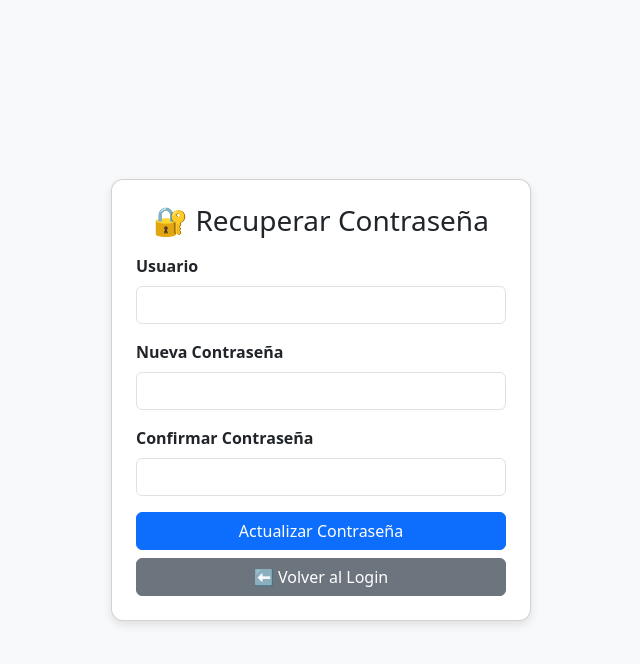
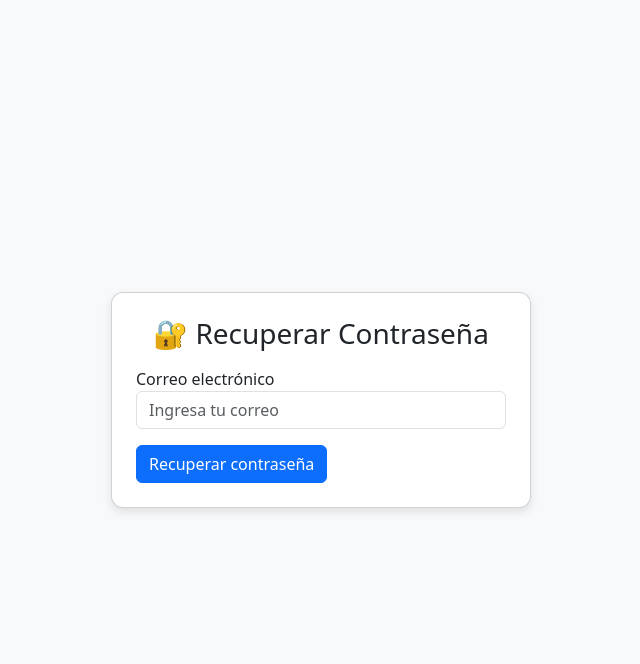
Before and after one commit to JozeDavhiid/Mantenimiento_Computadores, a Flask app: page /recuperar in a window 1280 px wide. Shown: the top 664 px of the page, without its empty margins (319-959 px from the left). Run offline with Flask 3, Linux system fonts and the light colour scheme; some libraries are stand-ins or nearby versions.

Commit message:
Actualizacion

```diff
--- a/app.py
+++ b/app.py
@@ -9,6 +9,7 @@ from reportlab.lib.pagesizes import letter
 from reportlab.pdfgen import canvas
 import re
 from functools import wraps
+from flask_mail import Mail, Message
 
 # -----------------------
 # Configuración
@@ -233,29 +234,41 @@ def registro():
 @app.route('/recuperar', methods=['GET', 'POST'])
 def recuperar():
     if request.method == 'POST':
-        usuario = request.form['usuario'].strip()
-        nueva_contrasena = request.form['nueva_contrasena'].strip()
-        confirmar = request.form['confirmar'].strip()
-
-        if nueva_contrasena != confirmar:
-            flash('Las contraseñas no coinciden', 'warning')
-            return redirect(url_for('recuperar'))
+        correo = request.form['correo'].strip()
 
         conn = get_db_connection()
         c = conn.cursor()
-        c.execute("SELECT * FROM tecnicos WHERE usuario=%s", (usuario,))
+        c.execute("SELECT * FROM tecnicos WHERE correo=%s", (correo,))
         user = c.fetchone()
+        conn.close()
 
         if not user:
-            flash('El usuario no existe', 'danger')
-            conn.close()
+            flash('❌ No existe un usuario con ese correo electrónico', 'danger')
             return redirect(url_for('recuperar'))
 
-        c.execute("UPDATE tecnicos SET contrasena=%s WHERE usuario=%s", (nueva_contrasena, usuario))
+        # Generar una nueva contraseña temporal
+        nueva_contrasena = os.urandom(4).hex()
+        contrasena_hash = generate_password_hash(nueva_contrasena)
+
+        # Actualizar en la base de datos
+        conn = get_db_connection()
+        c = conn.cursor()
+        c.execute("UPDATE tecnicos SET contrasena=%s WHERE correo=%s", (contrasena_hash, correo))
         conn.commit()
         conn.close()
 
-        flash('Contraseña actualizada correctamente ✅', 'success')
+        # Enviar correo
+        try:
+            msg = Message(
+                subject="🔐 Recuperación de contraseña - Sistema de Mantenimiento",
+                recipients=[correo],
+                body=f"Hola {user['nombre']},\n\nTu nueva contraseña temporal es: {nueva_contrasena}\n\nPor favor cámbiala después de iniciar sesión.\n\nAtentamente,\nSoporte de Mantenimiento"
+            )
+            mail.send(msg)
+            flash('✅ Se ha enviado una nueva contraseña a tu correo electrónico.', 'success')
+        except Exception as e:
+            flash(f'⚠️ Error al enviar el correo: {e}', 'danger')
+
         return redirect(url_for('login'))
 
     return render_template('recuperar.html')
@@ -487,6 +500,18 @@ def acta_pdf(rid):
                      mimetype='application/pdf')
 
 # -----------------------
+# Configuración de correo
+# -----------------------
+app.config['MAIL_SERVER'] = os.environ.get('MAIL_SERVER', 'smtp.gmail.com')
+app.config['MAIL_PORT'] = int(os.environ.get('MAIL_PORT', 587))
+app.config['MAIL_USE_TLS'] = os.environ.get('MAIL_USE_TLS', 'True') == 'True'
+app.config['MAIL_USERNAME'] = os.environ.get('MAIL_USERNAME')
+app.config['MAIL_PASSWORD'] = os.environ.get('MAIL_PASSWORD')
+app.config['MAIL_DEFAULT_SENDER'] = os.environ.get('MAIL_DEFAULT_SENDER')
+
+mail = Mail(app)
+
+# -----------------------
 # Main
 # -----------------------
 if __name__ == '__main__':
--- a/requirements.txt
+++ b/requirements.txt
@@ -3,3 +3,4 @@ openpyxl==3.1.2
 gunicorn==20.1.0
 psycopg2-binary
 reportlab
+Flask-Mail==0.9.1
--- a/templates/recuperar.html
+++ b/templates/recuperar.html
@@ -34,24 +34,10 @@
       {% endif %}
     {% endwith %}
 
-    <form method="POST">
-      <div class="mb-3">
-        <label class="form-label fw-bold">Usuario</label>
-        <input type="text" name="usuario" class="form-control" required>
-      </div>
-      <div class="mb-3">
-        <label class="form-label fw-bold">Nueva Contraseña</label>
-        <input type="password" name="nueva_contrasena" class="form-control" required>
-      </div>
-      <div class="mb-3">
-        <label class="form-label fw-bold">Confirmar Contraseña</label>
-        <input type="password" name="confirmar" class="form-control" required>
-      </div>
-
-      <div class="d-grid gap-2">
-        <button type="submit" class="btn btn-primary">Actualizar Contraseña</button>
-        <a href="{{ url_for('login') }}" class="btn btn-secondary">⬅️ Volver al Login</a>
-      </div>
+   <form method="POST">
+      <label for="correo">Correo electrónico</label>
+      <input type="email" name="correo" required class="form-control" placeholder="Ingresa tu correo">
+      <button type="submit" class="btn btn-primary mt-3">Recuperar contraseña</button>
     </form>
   </div>
 
```
